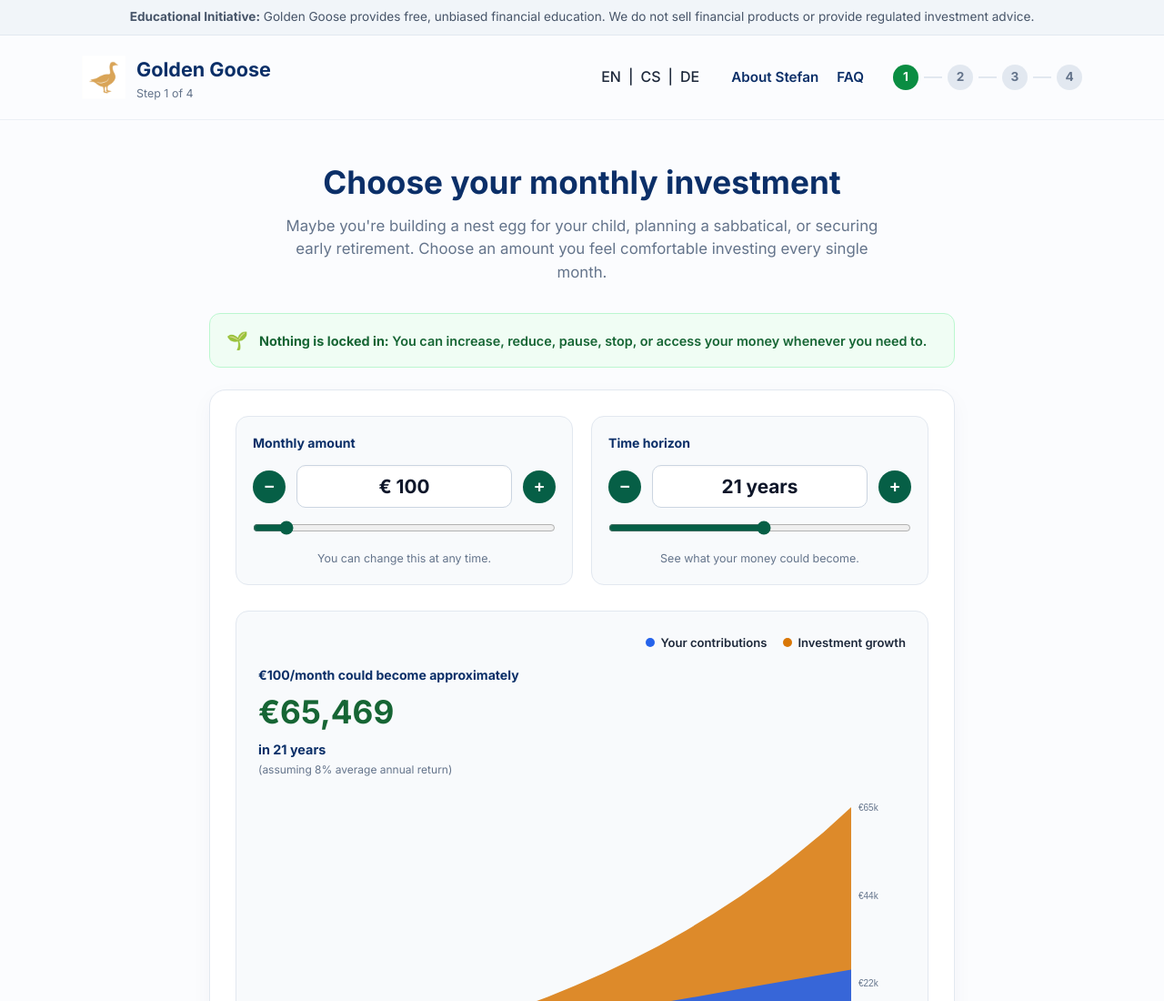
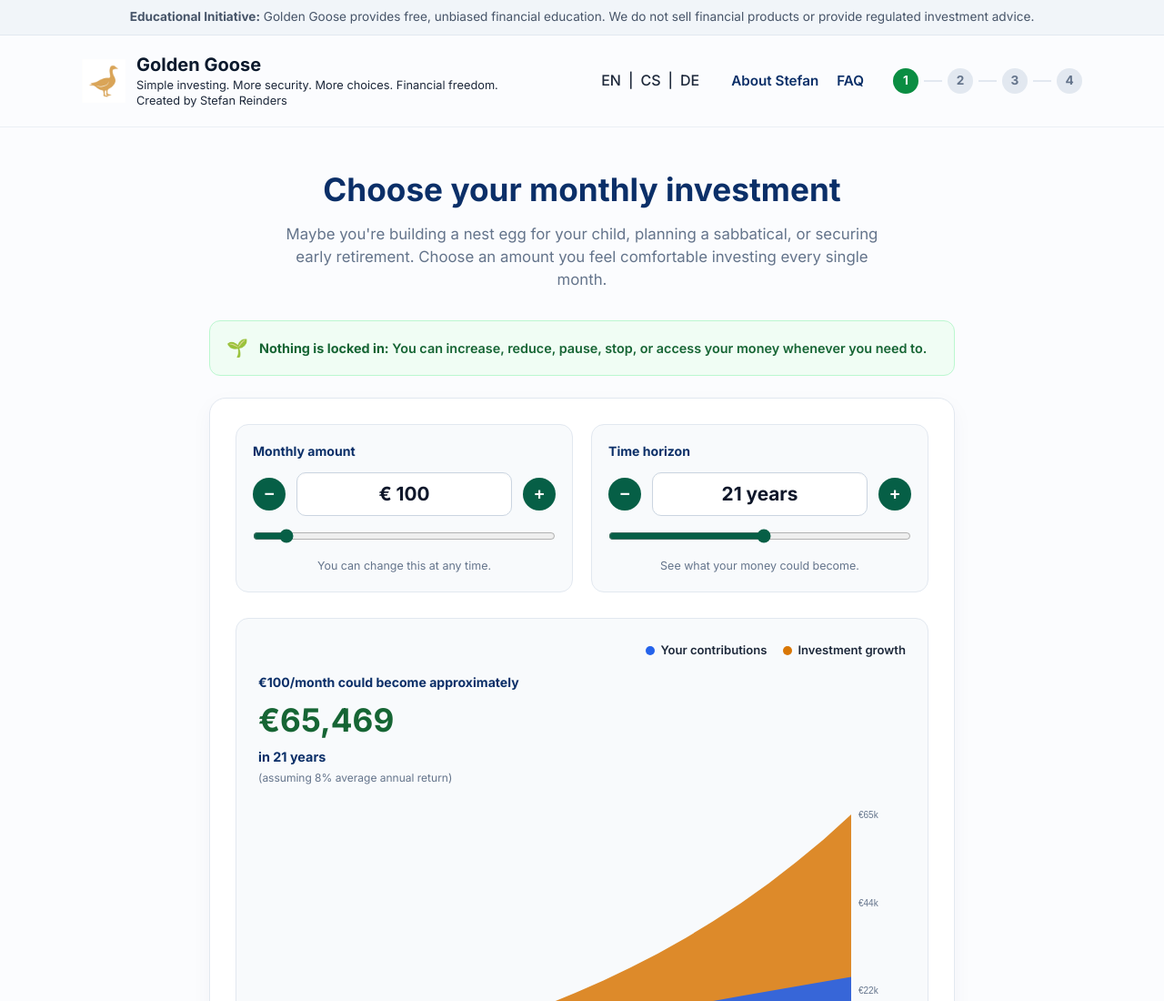
Before and after one commit to denisleblond59-lgtm/goldengooseinvesting, a plain HTML site: page step1.html in a window 1280 px wide. Shown: the top 1100 px of the page at 91% size. Drawn offline with Linux system fonts and the light colour scheme; no server answers.

Commit message:
Enhance logo text and tagline in step1.html
Updated logo text and tagline styles for better visibility and added a new tagline.

```diff
--- a/step1.html
+++ b/step1.html
@@ -22,9 +22,12 @@
             <a href="index.html" class="logo-group" style="text-decoration: none;">
                 <img src="images/golden-goose-logo.jpeg" alt="Golden Goose Logo" width="48" height="48" style="display: block; object-fit: contain;">
                 <div class="brand-text-block">
-                    <span class="logo-text">Golden Goose</span>
-                    <span class="logo-tagline">Step 1 of 4</span>
-                </div>
+  <span class="logo-text" style="font-weight: 700; font-size: 1.25rem; color: #0b192c; display: block; line-height: 1.2;">Golden Goose</span>
+  <span class="logo-tagline" style="font-size: 0.8rem; color: #1e293b; display: block; margin-top: 2px; line-height: 1.35;">
+    Simple investing. More security. More choices. Financial freedom.<br>
+    Created by Stefan Reinders
+  </span>
+</div>
             </a>
 
             <div style="display: flex; align-items: center; gap: 32px;">
```
